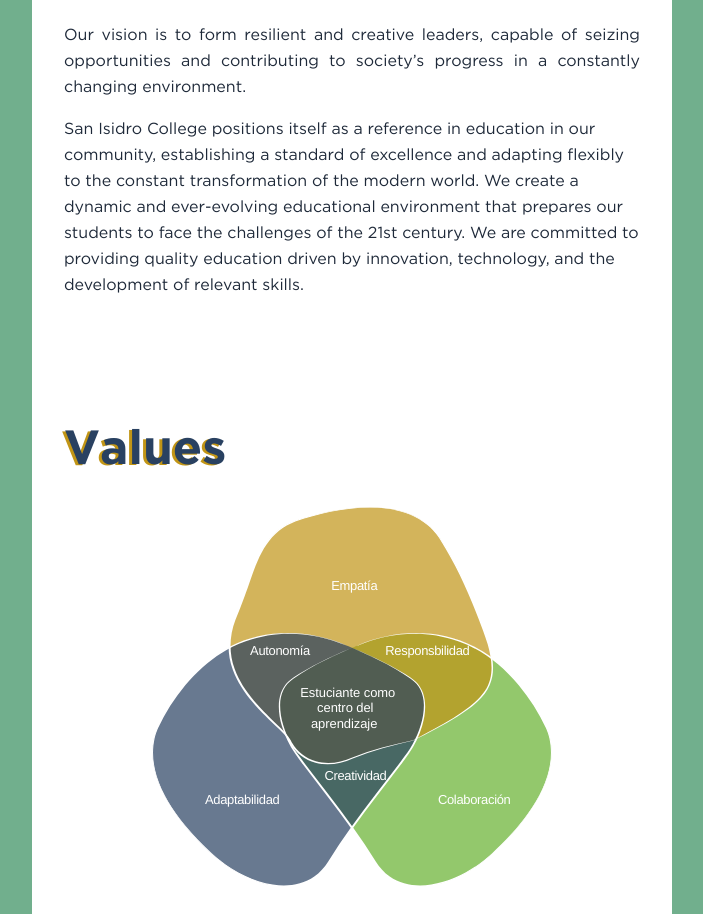
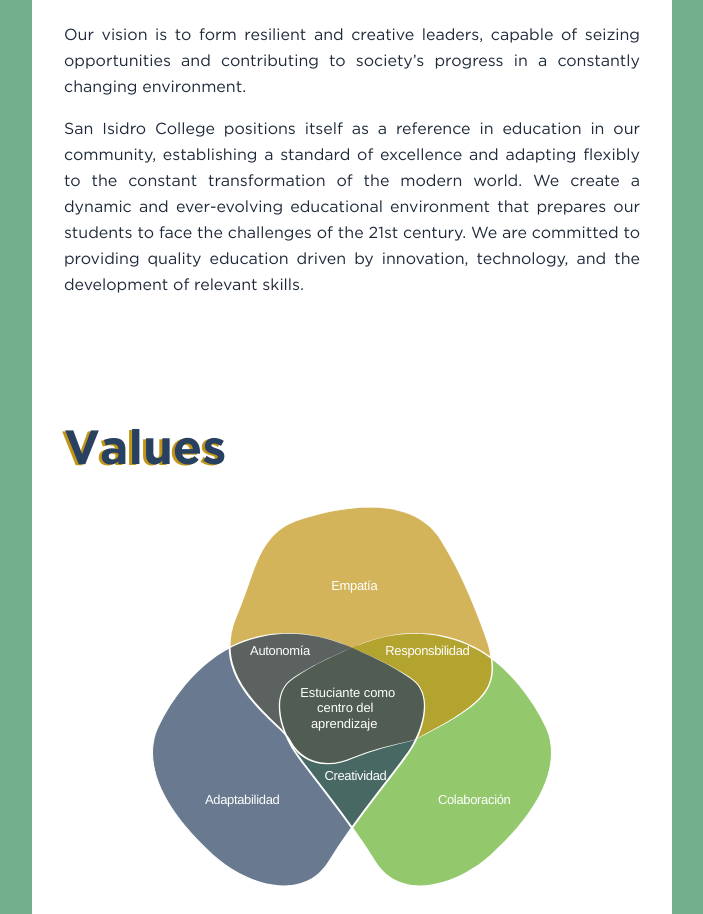
Before and after one commit to LautaroPairuna/San-Isidro-College, a Next.js app: page /en/colegio in a window 1280 px wide. Shown: the part 2285-3199 px from the top of the page, without its empty margins (288-991 px from the left). Built offline with nearby package versions, Linux system fonts and the light colour scheme; no server answers; the database is empty; a web font is replaced by a local one.

Commit message:
Add text justification to visionP2 paragraph

```diff
--- a/src/app/(public)/[locale]/colegio/page.tsx
+++ b/src/app/(public)/[locale]/colegio/page.tsx
@@ -76,7 +76,7 @@
           <p className="leading-relaxed text-gray-800 my-4 text-justify">
             {t("visionP1")}
           </p>
-          <p className="leading-relaxed text-gray-800">
+          <p className="leading-relaxed text-gray-800 text-justify">
             {t("visionP2")}
           </p>
 
```
